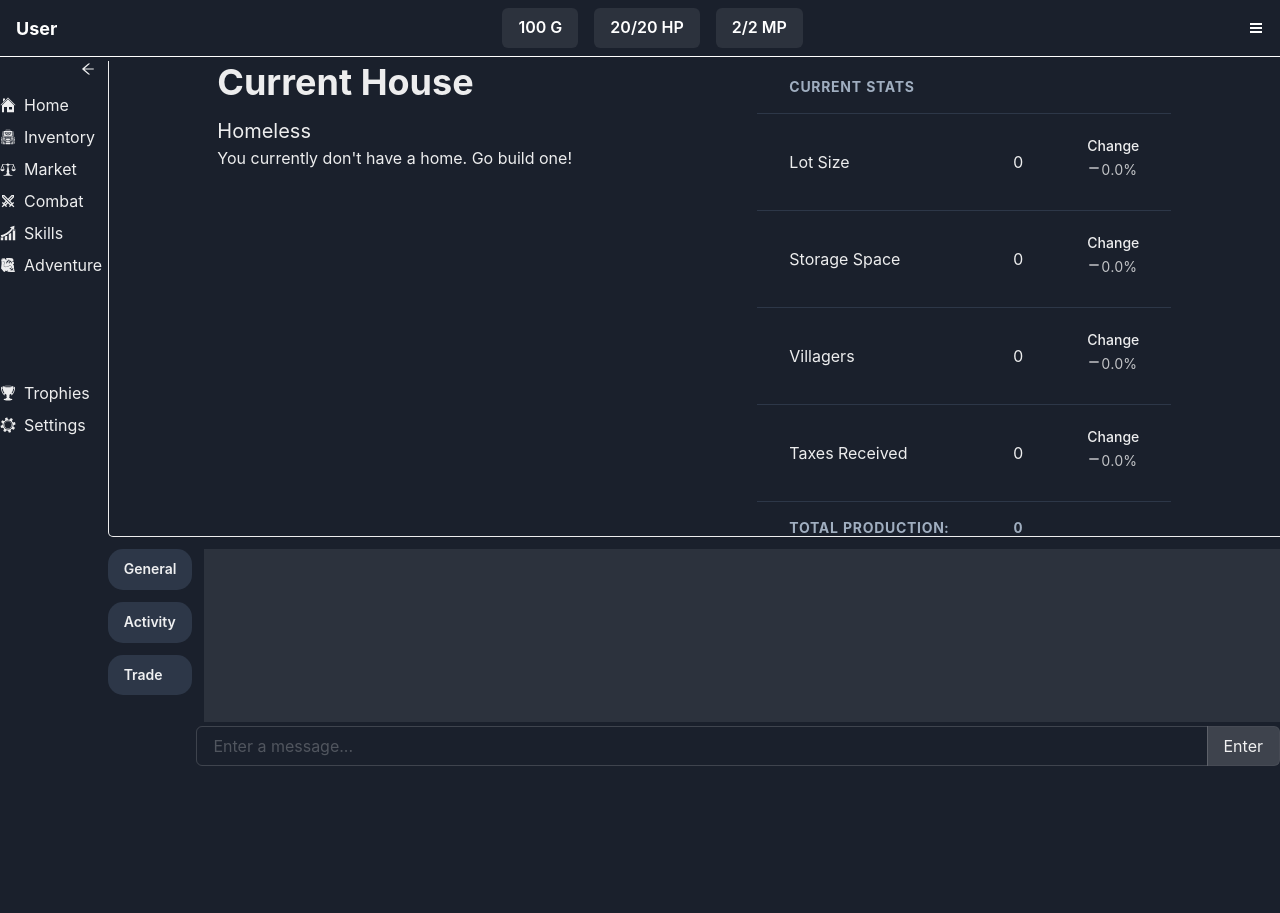
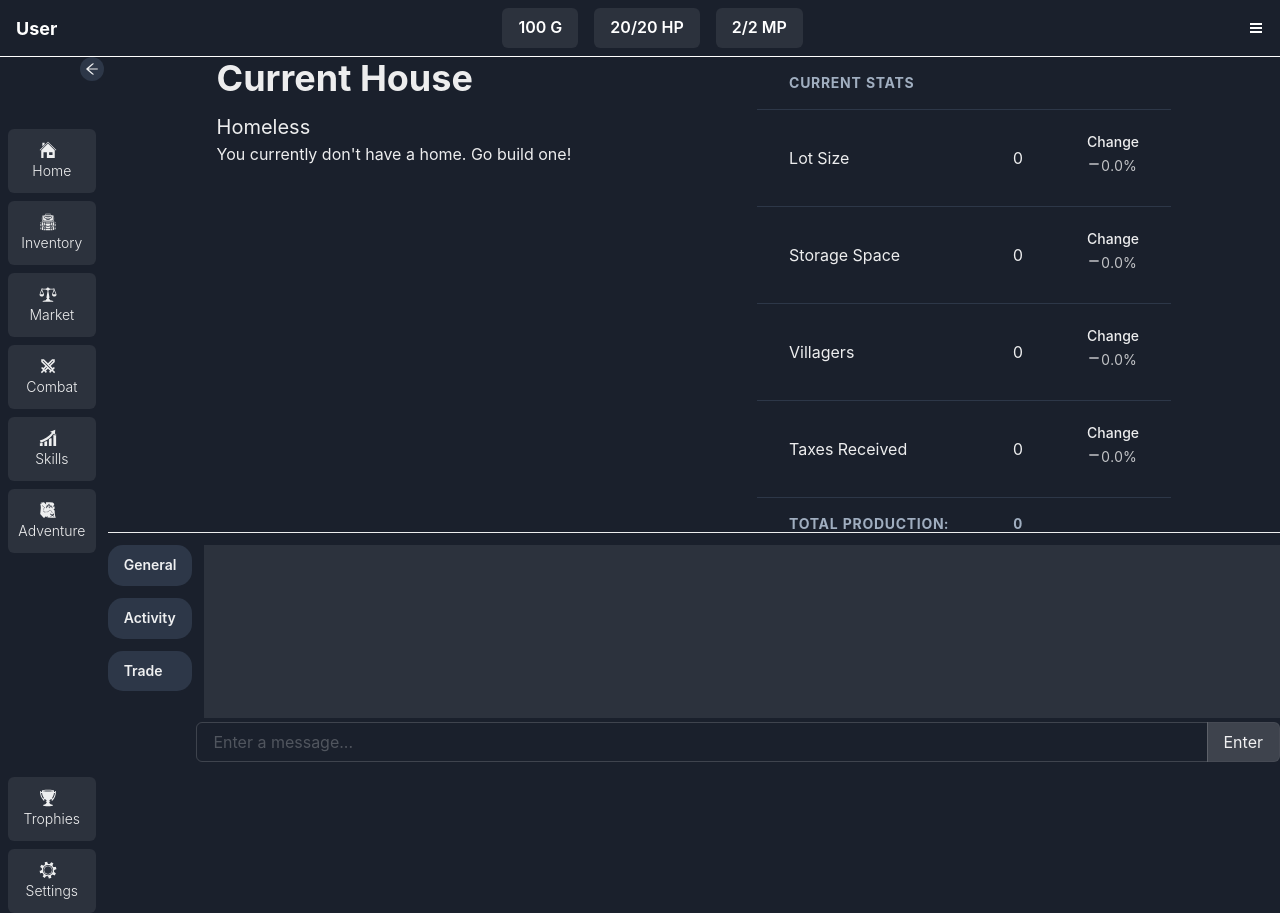
Before and after one commit to ZMonk91/ember-rising, a React (Create React App) app: page /woodcutting in a window 1280 px wide. Before the commit the page ends 800 px from the top, so only its background shows below. Built offline with nearby package versions, Linux system fonts and the light colour scheme.

Commit message:
Updated Sidebar

```diff
--- a/src/Components/Navbar/Navbar.js
+++ b/src/Components/Navbar/Navbar.js
@@ -5,13 +5,10 @@ import {NavbarMenuButton} from "./NavbarMenuButton"
 import {NavbarStatusButtons} from "./NavbarStatusButtons"
 import {NavbarSkillsContainer} from "./NavbarSkillsContainer"
 
-
 export const Navbar = (props) => {
 	const [isOpen, setIsOpen] = React.useState(false)
 
 	const toggle = () => setIsOpen(!isOpen)
-
-
 
 	return (
 		<NavbarContainer {...props}>
--- a/src/Components/Navbar/NavbarContainer.js
+++ b/src/Components/Navbar/NavbarContainer.js
@@ -1,18 +1,16 @@
-import {Flex} from '@chakra-ui/react'
+import {Flex} from "@chakra-ui/react"
 export const NavbarContainer = ({children, ...props}) => {
 	return (
-
 		<Flex
 			as="nav"
 			align="center"
 			justify="space-between"
 			wrap="wrap"
 			w="100%"
-				mb={1}
+			mb={0}
 			px={4}
 			py={2}
 			borderBottom="1px"
-				// p={8}
 			bg={["primary.500", "primary.500", "transparent", "transparent"]}
 			color={["white", "white", "primary.700", "primary.700"]}
 			{...props}
--- a/src/Components/Screens/Layout.js
+++ b/src/Components/Screens/Layout.js
@@ -1,7 +1,7 @@
 import React from "react"
-import {Grid, GridItem, Center} from "@chakra-ui/react"
+import {Grid, GridItem} from "@chakra-ui/react"
 import {SidenavContainer} from "../Sidenav/SidenavContainer"
-import { GameScreenContainer } from "./GameScreenContainer"
+import {GameScreenContainer} from "./GameScreenContainer"
 import ChatContainer from "../Chat/ChatContainer"
 
 export const Layout = () => {
@@ -15,17 +15,28 @@ export const Layout = () => {
 			templateRows="repeat(12, 1fr)"
 			templateColumns="repeat(24,1fr)"
 			gap={3}
+			width="100%"
 		>
-			<GridItem colSpan={isOpen ? 2 : 1} rowSpan={12}>
-				<Center>
-					<SidenavContainer isOpen={isOpen} toggle={toggle} />
-				</Center>
+			<GridItem
+				colSpan={isOpen ? 2 : 1}
+				rowSpan={12}
+				width="100%"
+				ml={2}
+				borderRight="0px"
+			>
+				<SidenavContainer isOpen={isOpen} toggle={toggle} />
 			</GridItem>
-			<GridItem colSpan={isOpen ? 22 : 23} rowSpan={8} borderLeft="1px" borderBottom="1px" borderBottomLeftRadius="5px">
-				<GameScreenContainer/>
+			<GridItem
+				colSpan={isOpen ? 22 : 23}
+				rowSpan={8}
+				// borderLeft="1px"
+				borderBottom="1px"
+				borderBottomLeftRadius="0px"
+			>
+				<GameScreenContainer />
 			</GridItem>
 			<GridItem colSpan={isOpen ? 22 : 23} rowSpan={4}>
-				<ChatContainer/>
+				<ChatContainer />
 			</GridItem>
 		</Grid>
 	)
--- a/src/Components/Sidenav/SidenavContainer.js
+++ b/src/Components/Sidenav/SidenavContainer.js
@@ -1,12 +1,11 @@
-import React from "react";
-import {Grid, GridItem} from '@chakra-ui/react'
-import { SidenavItem } from "./SidenavItem";
-import { SIDEBARITEMS } from "./SidenavList";
-import { SidenavToggle } from "./SidenavToggle";
+import React from "react"
+import {Grid, GridItem} from "@chakra-ui/react"
+import {SidenavItem} from "./SidenavItem"
+import {SIDEBARITEMS} from "./SidenavList"
+import {SidenavToggle} from "./SidenavToggle"
 
-export const SidenavContainer = ({isOpen, toggle}) =>{
-    const SideLinks = SIDEBARITEMS;
-
+export const SidenavContainer = ({isOpen, toggle}) => {
+	const SideLinks = SIDEBARITEMS
 
 	return (
 		<Grid
@@ -14,33 +13,26 @@ export const SidenavContainer = ({isOpen, toggle}) =>{
 			templateRows="repeat(12, 1fr)"
 			gap={2}
 		>
-				<GridItem rowSpan={1} colSpan={3}>
+			<GridItem rowSpan={1} colSpan={3} width="100%" height="100%">
 				<SidenavToggle isOpen={isOpen} toggle={() => toggle()} />
 			</GridItem>
-				<GridItem rowSpan={1} colSpan={3}>
-					<SidenavItem isOpen={isOpen} props={SideLinks[0]} />
+			{SideLinks.map((link, index) => {
+				if (index <= 5) {
+					return (
+						<GridItem rowSpan={1} colSpan={3} width="100%" height="100%">
+							<SidenavItem isOpen={isOpen} props={link} />
 						</GridItem>
-				<GridItem rowSpan={1} colSpan={3}>
-					<SidenavItem isOpen={isOpen} props={SideLinks[1]} />
+					)
+				} else {
+					/* Space the last two links out */
+
+					return (
+						<GridItem rowSpan={1} colSpan={3} width="100%" rowStart={index + 5}>
+							<SidenavItem isOpen={isOpen} props={link} />
 						</GridItem>
-				<GridItem rowSpan={1} colSpan={3}>
-					<SidenavItem isOpen={isOpen} props={SideLinks[2]} />
-				</GridItem>
-				<GridItem rowSpan={1} colSpan={3}>
-					<SidenavItem isOpen={isOpen} props={SideLinks[3]} />
-				</GridItem>
-				<GridItem rowSpan={1} colSpan={3}>
-					<SidenavItem isOpen={isOpen} props={SideLinks[4]} />
-				</GridItem>
-				<GridItem rowSpan={1} colSpan={3}>
-					<SidenavItem isOpen={isOpen} props={SideLinks[5]} />
-				</GridItem>
-				<GridItem rowSpan={1} colSpan={3} rowStart={11}>
-					<SidenavItem isOpen={isOpen} props={SideLinks[6]} />
-				</GridItem>
-				<GridItem rowSpan={1} colSpan={3} rowStart={12}>
-					<SidenavItem isOpen={isOpen} props={SideLinks[7]} />
-				</GridItem>
+					)
+				}
+			})}
 		</Grid>
 	)
 }
--- a/src/Components/Sidenav/SidenavItem.js
+++ b/src/Components/Sidenav/SidenavItem.js
@@ -1,19 +1,33 @@
 import React from "react"
-import {Link as Reachlink, Box, HStack} from "@chakra-ui/react"
+import {Box, HStack, Button} from "@chakra-ui/react"
 import {NavLink} from "react-router-dom"
 
 export const SidenavItem = ({isOpen, ...props}) => {
 	props = props.props
-	// const toggleVisibility = () => {
-	// 	if (isOpen) {
-	// 		return "unset"
-	// 	} else return "none"
-	// }
+
 	return (
-		<NavLink as={Reachlink} to={props.location}>
-			<HStack>
-				<Box> {props.icon()}</Box>
-				<Box display={isOpen ? "unset" : "none"}>{props.name}</Box>
+		<NavLink to={props.location} style={{width: "100%"}}>
+			<HStack width="100%">
+				<Box bg="none" width="100%" pr={2}>
+					<Button
+						leftIcon={props.icon()}
+						flexDirection="column"
+						isFullWidth
+						pl={isOpen ? 4 : 6}
+						height={isOpen ? "4rem" : "2rem"}
+						fontSize={isOpen ? "lg" : "2xl"}
+						transition="all 0.4s cubic-bezier(.08,.52,.52,1)"
+					>
+						<Box
+							display={isOpen ? "contents" : "none"}
+							fontSize={"sm"}
+							fontWeight="light"
+							mt={2}
+						>
+							{isOpen && props.name}
+						</Box>
+					</Button>
+				</Box>
 			</HStack>
 		</NavLink>
 	)
--- a/src/Components/Sidenav/SidenavToggle.js
+++ b/src/Components/Sidenav/SidenavToggle.js
@@ -1,11 +1,22 @@
 import React from "react";
-import {Box} from '@chakra-ui/react'
+import {Box, IconButton} from '@chakra-ui/react'
 import {AiOutlineArrowLeft, AiOutlineArrowRight} from "react-icons/ai"
 
 export const SidenavToggle = ({isOpen, toggle}) => {
-    return(
-        <Box onClick={toggle} float="right">
-            {isOpen? <AiOutlineArrowLeft/> : <AiOutlineArrowRight/>}
-        </Box>
-    )
+
+
+    return (
+			<Box
+				ml={1}
+				onClick={toggle}
+				float="right"
+				cursor="pointer"
+				bg="gray.700"
+				_hover={{bg: "gray.600", transition: "all 0.5s ease-in-out"}}
+				p={1}
+				borderRadius={"50%"}
+			>
+				{isOpen ? <AiOutlineArrowLeft /> : <AiOutlineArrowRight />}
+			</Box>
+		)
 }
--- a/src/app/routes.js
+++ b/src/app/routes.js
@@ -9,6 +9,7 @@ import MarketScreen from "../Components/Screens/Market/Market"
 import SettingsScreen from "../Components/Screens/Settings/Settings"
 import SkillsScreen from "../Components/Screens/Skills/Skills"
 import {WoodcuttingScreen} from "../Components/Screens/Skills/Woodcutting/WoodcuttingScreen"
+
 
 export const GameRoutes = () => {
 	return (
--- a/src/index.css
+++ b/src/index.css
@@ -11,3 +11,7 @@ code {
 	font-family: source-code-pro, Menlo, Monaco, Consolas, "Courier New",
 		monospace;
 }
+
+.is-active {
+	background-color: #123;
+}
--- a/src/theme.js
+++ b/src/theme.js
@@ -1,9 +1,12 @@
-import { extendTheme } from "@chakra-ui/react"
+import {extendTheme} from "@chakra-ui/react"
 
 // 2. Add your color mode config
 const config = {
 	initialColorMode: "dark",
 	useSystemColorMode: false,
+	activeLink: {
+		backgroundColor: "teal"
+	},
 	colors: {
 		text: {
 			active: "#FFFFFF",
@@ -21,5 +24,5 @@ const config = {
 	}
 }
 // 3. extend the theme
-const theme = extendTheme({ config})
+const theme = extendTheme({config})
 export default theme
```
Lines whose indentation alone changed are shown as unchanged.
